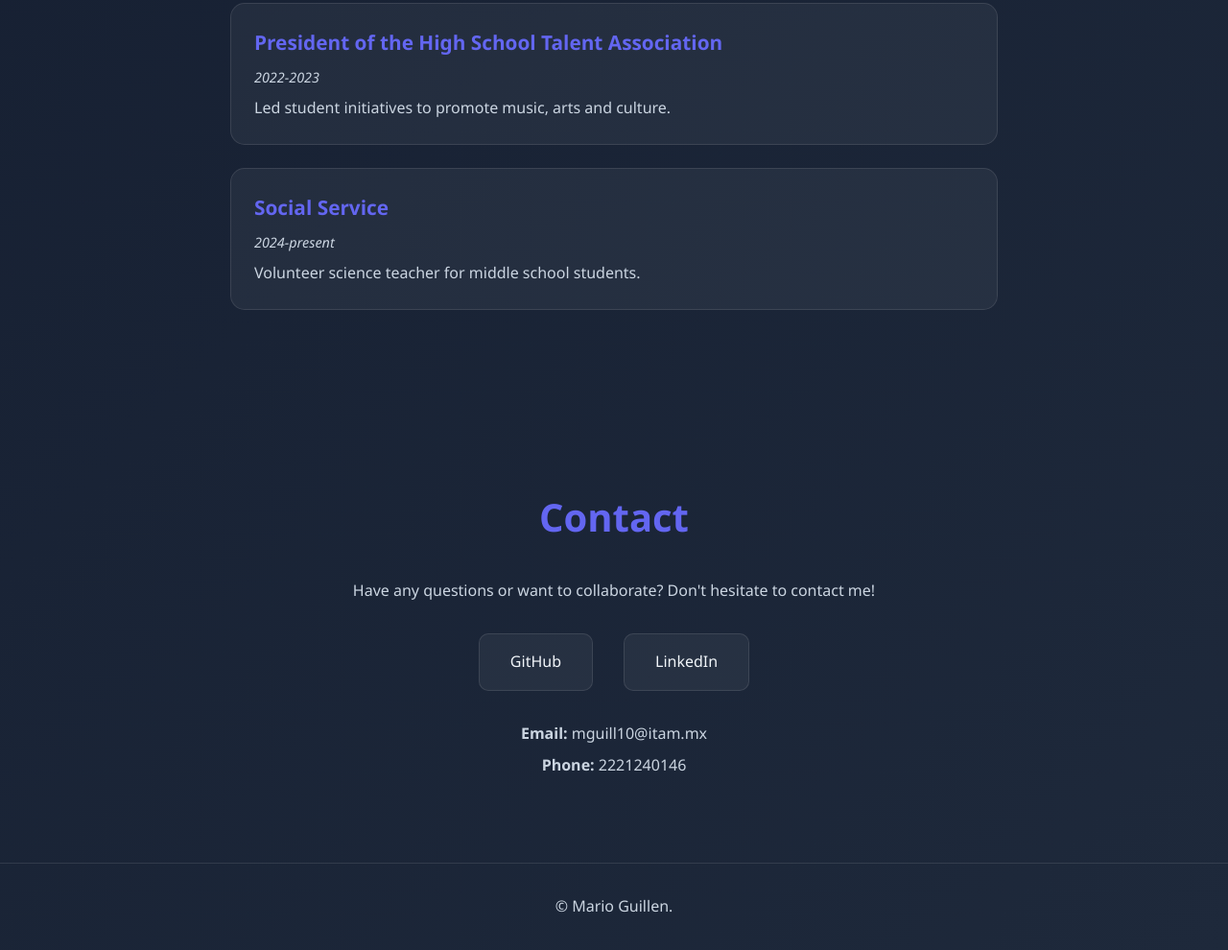
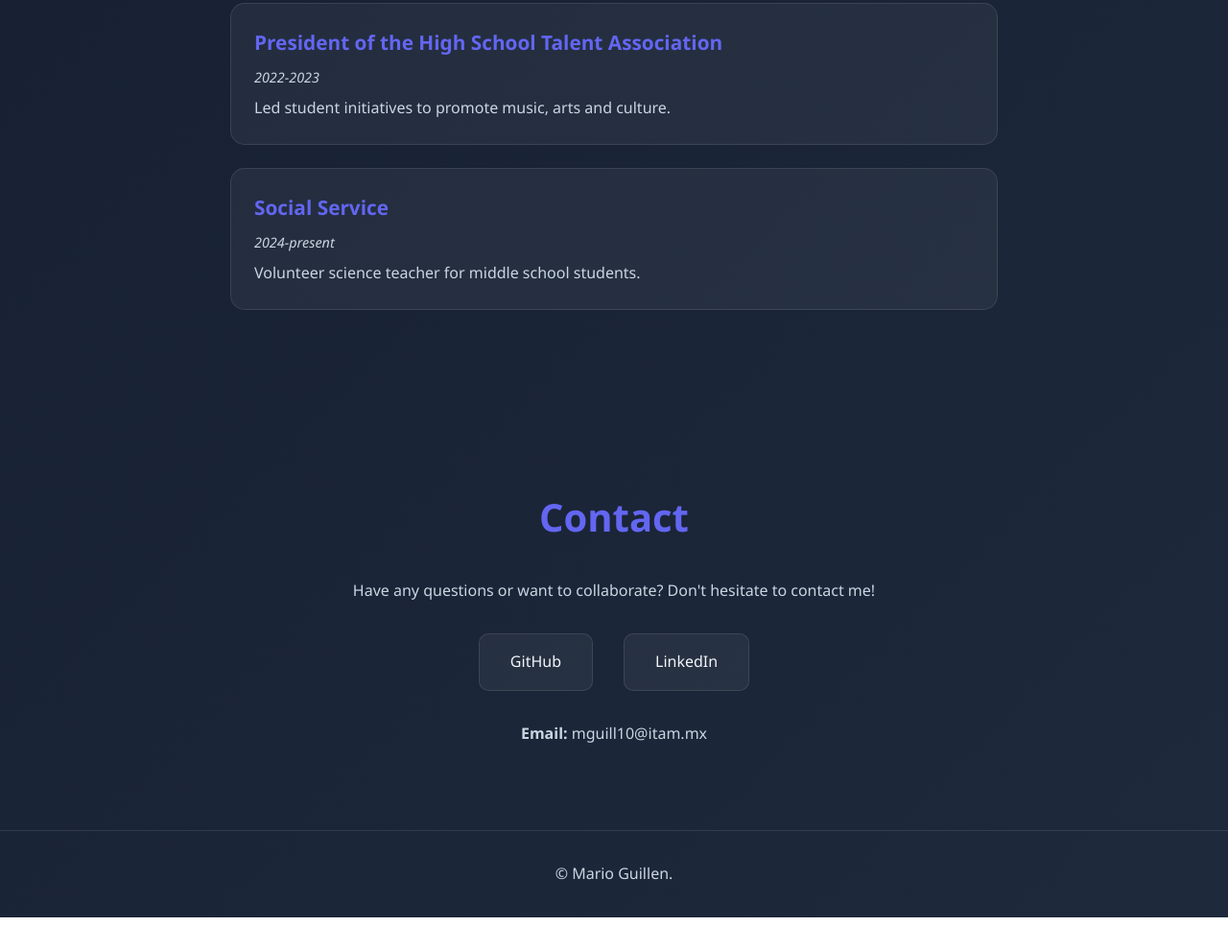
Before and after one commit to Mario200-crypto/Mario200-crypto.github.io, a plain HTML site: page index.html in a window 1280 px wide. Shown: the part 2733-3723 px from the top of the page at 96% size. After the commit the page ends 3689 px from the top, so only its background shows below. Drawn offline with Linux system fonts and the light colour scheme.

Commit message:
Update index.html

```diff
--- a/index.html
+++ b/index.html
@@ -536,7 +536,6 @@
         </div>
         <div style="margin-top: 2rem; color: var(--text-secondary);">
             <p style="margin: 0.5rem 0;"><strong>Email:</strong> mguill10@itam.mx</p>
-            <p style="margin: 0.5rem 0;"><strong>Phone:</strong> 2221240146</p>
         </div>
     </section>
 
```
